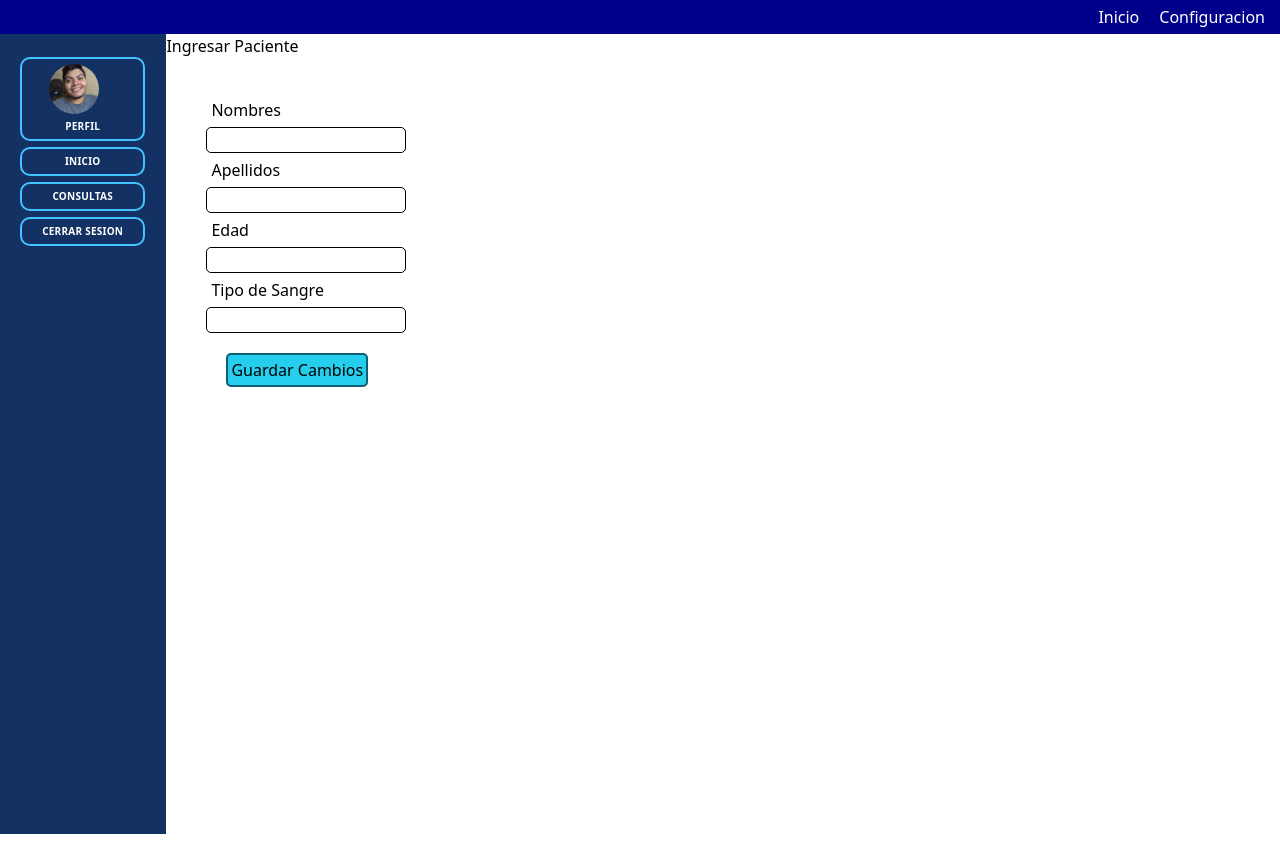
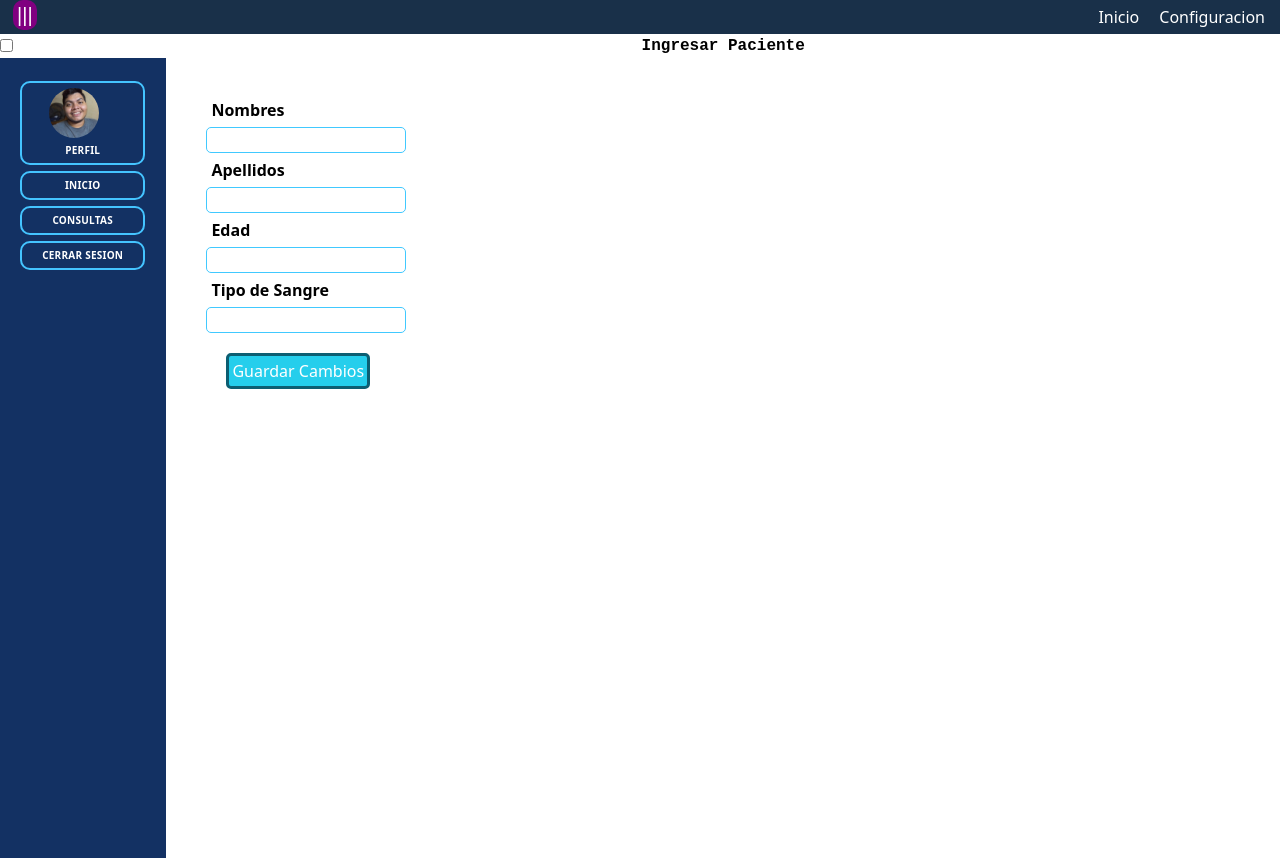
Before and after one commit to Xavybarcenas/vitfile_nextjs, a Next.js app: page /dashboard/perfil in a window 1280 px wide. Before the commit the page ends 834 px from the top, so only its background shows below. Built offline with nearby package versions, Linux system fonts and the light colour scheme.

Commit message:
mas cambios

```diff
--- a/components/options.js
+++ b/components/options.js
@@ -4,7 +4,11 @@ import styles from "/components/styles/options.module.css";
 
 export default function options() {
   return (
+    <div className={styles.lef_panel}>
+      <input type={'checkbox'} className="checkbox" id='check'></input>
+      <label className={styles.menu_icon} htmlFor="check">|||</label>
     <nav className={styles.nav}>
+
       <Link href="/dashboard/perfil">
         <a><img src="/images/foto.jpg" className={styles.iconos}></img>Perfil</a>
       </Link>
@@ -18,5 +22,6 @@ export default function options() {
         <a>Cerrar Sesion</a>
       </Link>
     </nav>
+    </div>
   )
 }
--- a/components/styles/layout.module.css
+++ b/components/styles/layout.module.css
@@ -1,5 +1,6 @@
 .container {
   background-color: white;
+  color: black;
   width: 87%;
   height: 100vh;
   float: right;
--- a/components/styles/nav.module.css
+++ b/components/styles/nav.module.css
@@ -1,5 +1,5 @@
 .nav_container{
-    background-color: darkblue;
+    background-color: #1793b3;
 
 }
 
@@ -20,6 +20,10 @@
 
 
 @media (prefers-color-scheme: light) {
+    .nav_container{
+        background-color: #193049;
+
+    }
 
 
-  }
+}
--- a/components/styles/options.module.css
+++ b/components/styles/options.module.css
@@ -42,6 +42,24 @@
   border-radius: 150px;
 }
 
+.menu_icon{
+  width: 1.5rem;
+  height: 1.9rem;
+  background-color: purple;
+  border-radius: 10px;
+  position: absolute  ;
+  top: 0%;
+  left: 1%;
+  font-size: 20px;
+  font-family: sans-serif;
+  color: white;
+  text-align: center;
+}
+
+.left_panel{
+
+}
+
 @media screen and (max-width: 320px) {
   .nav {
     height: 100vh;
--- a/pages/dashboard/perfil.js
+++ b/pages/dashboard/perfil.js
@@ -7,7 +7,7 @@ export default function Perfil() {
   return (
     <div>
       <Layout title="Perfil | Vitfile">
-        <h1>Ingresar Paciente</h1>
+        <h1 className={styles.titulo}>Ingresar Paciente</h1>
         <div className={styles.form} id="perfil">
           <form name="ingresar paciente">
             <label className={styles.label}>
--- a/styles/dashboard/perfil.module.css
+++ b/styles/dashboard/perfil.module.css
@@ -1,31 +1,50 @@
 .form {
   margin: 40px;
   display: block;
+}
+.titulo{
+    text-align: center;
+    font-family:'Courier New', Courier, monospace;
+    font-weight: bold;
+    display: block;
+
 }
 
 .button {
   padding: 3px;
   margin: 20px;
   background-color: #25ceec;
-  border: solid 2px #0c5e72;
+  border: solid 3px #0c5e72;
   border-radius: 5px;
+  color: white;
 }
 
 .label {
   color: black;
   display: block;
+  width: 200px;
 
 }
 
 .span {
   display: block;
   margin: 5px;
+  font-weight: bold;
 }
 
 .input{
     color: #5e5e5e;
     background-color: white;
-    border: solid black 1px;
+    border: solid #41c9ff 1px;
     border-radius: 5px;
     width: 200px;
 }
+
+
+.input:focus{
+    color: #5e5e5e;
+    background-color: white;
+    border: solid #c4cdcf 3px;
+    border-radius: 5px;
+    width: 200px;
+}
```
